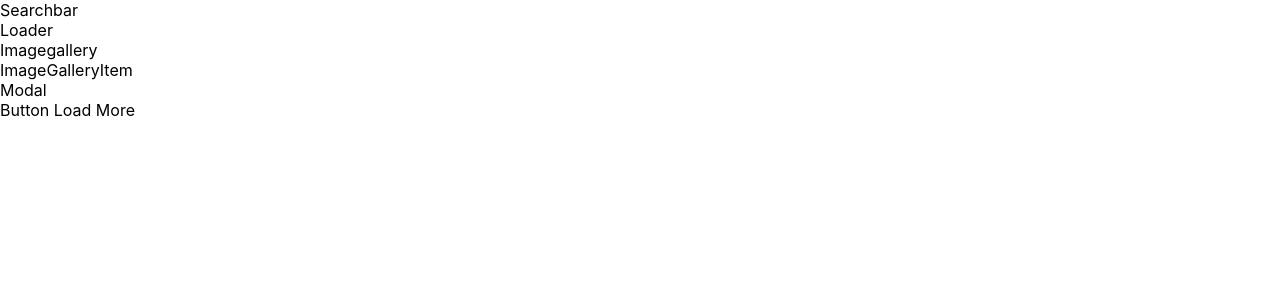
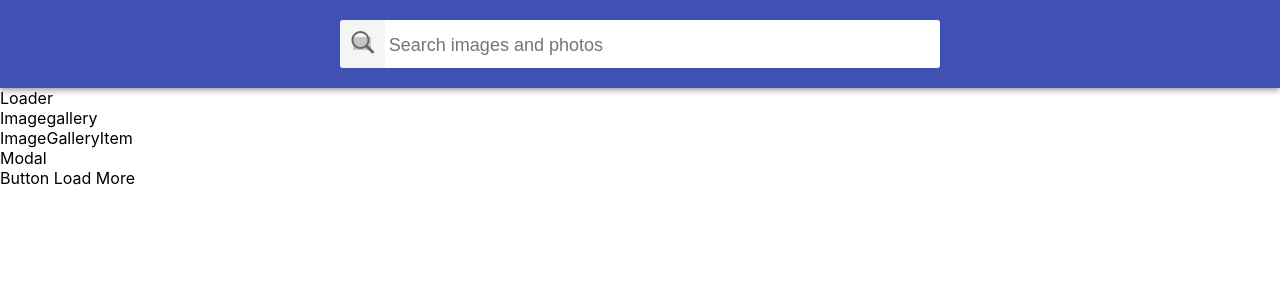
Before and after one commit to Ivan011001/goit-react-hw-03-image-finder, a React (Create React App) app: page / in a window 1280 px wide. Shown: the top 300 px of the page. Built offline with nearby package versions, Linux system fonts and the light colour scheme; grey boxes are pictures that could not be loaded.

Commit message:
searchbar-commit

```diff
--- a/src/components/App.jsx
+++ b/src/components/App.jsx
@@ -8,10 +8,18 @@
 import Button from './Button';
 
 export default class App extends Component {
+  state = {
+    searchValue: '',
+  };
+
+  onSearchFormSubmit = searchValue => {
+    this.setState({ searchValue });
+  };
+
   render() {
     return (
       <div>
-        <Searchbar />
+        <Searchbar onSubmit={this.onSearchFormSubmit} />
         <Loader />
         <ImageGallery />
         <ImageGalleryItem />
--- a/src/components/Searchbar/Searchbar.styled.js
+++ b/src/components/Searchbar/Searchbar.styled.js
@@ -0,0 +1,62 @@
+import styled from 'styled-components';
+
+export const SearchBar = styled.header`
+  top: 0;
+  left: 0;
+  position: sticky;
+  z-index: 1100;
+  display: flex;
+  justify-content: center;
+  align-items: center;
+  min-height: 64px;
+  padding-right: 24px;
+  padding-left: 24px;
+  padding-top: 12px;
+  padding-bottom: 12px;
+  color: #fff;
+  background-color: #3f51b5;
+  box-shadow: 0px 2px 4px -1px rgba(0, 0, 0, 0.2),
+    0px 4px 5px 0px rgba(0, 0, 0, 0.14), 0px 1px 10px 0px rgba(0, 0, 0, 0.12);
+`;
+
+export const SearchForm = styled.form`
+  display: flex;
+  align-items: center;
+  width: 100%;
+  max-width: 600px;
+  background-color: #fff;
+  border-radius: 3px;
+  overflow: hidden;
+`;
+
+export const SearchFormButton = styled.button`
+  display: inline-block;
+  width: 48px;
+  height: 48px;
+  border: 0;
+  background-image: url('https://image.flaticon.com/icons/svg/149/149852.svg');
+  background-size: 40%;
+  background-repeat: no-repeat;
+  background-position: center;
+  opacity: 0.6;
+  transition: opacity 250ms cubic-bezier(0.4, 0, 0.2, 1);
+  outline: none;
+
+  &:hover {
+    opacity: 1;
+  }
+`;
+
+export const SearchFormInput = styled.input`
+  display: inline-block;
+  width: 100%;
+  font-size: 20px;
+  border: none;
+  outline: none;
+  padding-left: 4px;
+  padding-right: 4px;
+
+  &::placeholder {
+    font-size: 18px;
+  }
+`;
--- a/src/components/Searchbar/index.jsx
+++ b/src/components/Searchbar/index.jsx
@@ -1,7 +1,49 @@
 import { Component } from 'react';
+import { GoSearch } from 'react-icons/go';
+import {
+  SearchBar,
+  SearchForm,
+  SearchFormButton,
+  SearchFormInput,
+} from './Searchbar.styled';
 
 export default class Searchbar extends Component {
+  state = {
+    searchValue: '',
+  };
+
+  onInputChange = evt => {
+    this.setState({
+      searchValue: evt.currentTarget.value,
+    });
+  };
+
+  onFormSubmit = evt => {
+    evt.preventDefault();
+    this.props.onSubmit(this.state.searchValue);
+    this.setState({ searchValue: '' });
+  };
+
   render() {
-    return <div>Searchbar</div>;
+    const { searchValue } = this.state;
+
+    return (
+      <SearchBar>
+        <SearchForm onSubmit={this.onFormSubmit}>
+          <SearchFormButton>
+            <GoSearch size="24" />
+          </SearchFormButton>
+
+          <SearchFormInput
+            type="text"
+            autoComplete="off"
+            autoFocus
+            placeholder="Search images and photos"
+            value={searchValue}
+            onChange={this.onInputChange}
+          />
+        </SearchForm>
+      </SearchBar>
+    );
   }
 }
```
